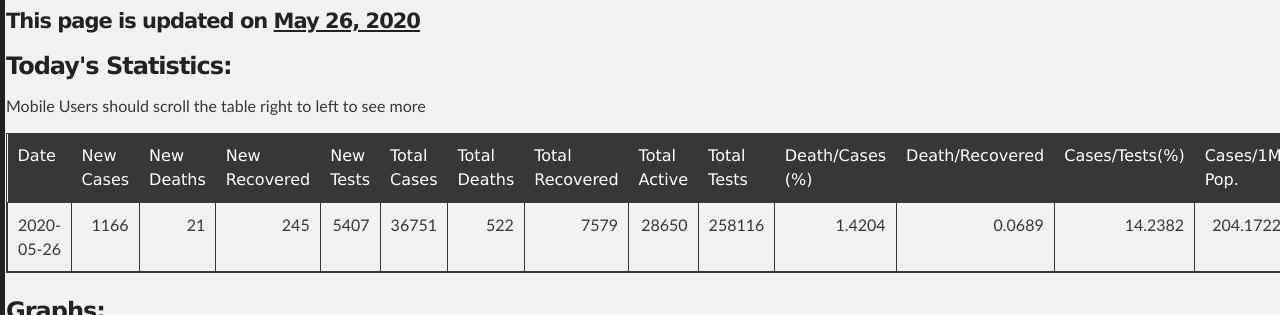
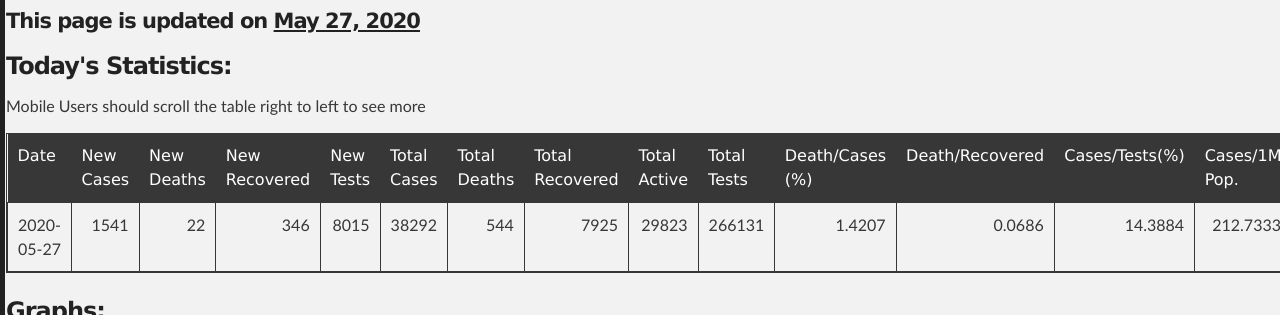
Before and after one commit to promitbasak/covid19bd, a Jekyll site: the page index.html, which Jekyll copies as it is, in a window 1280 px wide and 900 px high, cut to the strip 322-637 px from the top of the window. Built offline with Jekyll 4.4.1, drawn with Linux system fonts in a browser that asks for light colours; some of the changed text lies outside the part shown.

Commit message:
Update index.html

```diff
--- a/index.html
+++ b/index.html
@@ -45,7 +45,7 @@
         <h2 id="covid-19-in-bangladesh">Covid-19 in Bangladesh</h2>
 
 
-    <h4 id="this-page-is-updated-on-may-26-2020">This page is updated on <strong><u>May 26, 2020</u></strong></h4>
+    <h4 id="this-page-is-updated-on-may-27-2020">This page is updated on <strong><u>May 27, 2020</u></strong></h4>
     <h3> Today's Statistics:</h3>
         <p> Mobile Users should scroll the table right to left to see more</p>
     <table class="table table-bordered table-hover table-condensed">
@@ -66,21 +66,21 @@
 <th title="Field #15">Deaths/1M Pop.</th>
 </tr></thead>
 <tbody><tr>
-<td>2020-05-26</td>
-<td align="right">1166</td>
-<td align="right">21</td>
-<td align="right">245</td>
-<td align="right">5407</td>
-<td align="right">36751</td>
-<td align="right">522</td>
-<td align="right">7579</td>
-<td align="right">28650</td>
-<td align="right">258116</td>
-<td align="right">1.4204</td>
-<td align="right">0.0689</td>
-<td align="right">14.2382</td>
-<td align="right">204.1722</td>
-<td align="right">2.9000</td>
+<td>2020-05-27</td>
+<td align="right">1541</td>
+<td align="right">22</td>
+<td align="right">346</td>
+<td align="right">8015</td>
+<td align="right">38292</td>
+<td align="right">544</td>
+<td align="right">7925</td>
+<td align="right">29823</td>
+<td align="right">266131</td>
+<td align="right">1.4207</td>
+<td align="right">0.0686</td>
+<td align="right">14.3884</td>
+<td align="right">212.7333</td>
+<td align="right">3.0222</td>
 </tr>
 </tbody>
 </table>
@@ -88,16 +88,16 @@
         <h3>Graphs:</h3>
         <div class="photo-album">
       <div>
-        <img src="https://raw.githubusercontent.com/promitbasak/Covid-19_bd_extended/master/assests/2020-05-26/Figure_1.png">
+        <img src="https://raw.githubusercontent.com/promitbasak/Covid-19_bd_extended/master/assests/2020-05-27/Figure_1.png">
         <h5>Overall Condition</h5>
       </div>
 
       <div>
-        <img src="https://raw.githubusercontent.com/promitbasak/Covid-19_bd_extended/master/assests/2020-05-26/Figure_2.png">
+        <img src="https://raw.githubusercontent.com/promitbasak/Covid-19_bd_extended/master/assests/2020-05-27/Figure_2.png">
         <h5>Total Cases</h5>
       </div>
       <div>
-        <img src="https://raw.githubusercontent.com/promitbasak/Covid-19_bd_extended/master/assests/2020-05-26/Figure_8.png">
+        <img src="https://raw.githubusercontent.com/promitbasak/Covid-19_bd_extended/master/assests/2020-05-27/Figure_8.png">
         <h5>Total Deaths</h5>
       </div>
       <div>
@@ -105,11 +105,11 @@
         <h5>District-wise Corona Map</h5>
       </div>
       <div>
-        <img src="https://raw.githubusercontent.com/promitbasak/Covid-19_bd_extended/master/assests/2020-05-26/Figure_20.png">
+        <img src="https://raw.githubusercontent.com/promitbasak/Covid-19_bd_extended/master/assests/2020-05-27/Figure_20.png">
         <h5>BD vs USA: Cases</h5>
       </div>
       <div>
-        <img src="https://raw.githubusercontent.com/promitbasak/Covid-19_bd_extended/master/assests/2020-05-26/Figure_21.png">
+        <img src="https://raw.githubusercontent.com/promitbasak/Covid-19_bd_extended/master/assests/2020-05-27/Figure_21.png">
         <h5>BD vs USA: Deaths</h5>
       </div>
     </div>
@@ -1893,6 +1893,23 @@
 <td align="right">204.1722</td>
 <td align="right">2.9000</td>
 </tr>
+<tr>
+<td>2020-05-27</td>
+<td align="right">1541</td>
+<td align="right">22</td>
+<td align="right">346</td>
+<td align="right">8015</td>
+<td align="right">38292</td>
+<td align="right">544</td>
+<td align="right">7925</td>
+<td align="right">29823</td>
+<td align="right">266131</td>
+<td align="right">1.4207</td>
+<td align="right">0.0686</td>
+<td align="right">14.3884</td>
+<td align="right">212.7333</td>
+<td align="right">3.0222</td>
+</tr>
 </tbody></table>
         <p></p>
         <p> Data Sources: Self created dataset which can be found at <a href="https://github.com/promitbasak/Covid-19_bd_extended">this repository</a>. This dataset uses govt issued press releases from <a href="https://corona.gov.bd/press-release">Here</a>, <a href="https://iedcr.gov.bd/">Here</a> and <a href="https://iedcr.gov.bd/website/index.php/component/content/article/11-others/227-pressrelease">Here</a>.</p>
```
